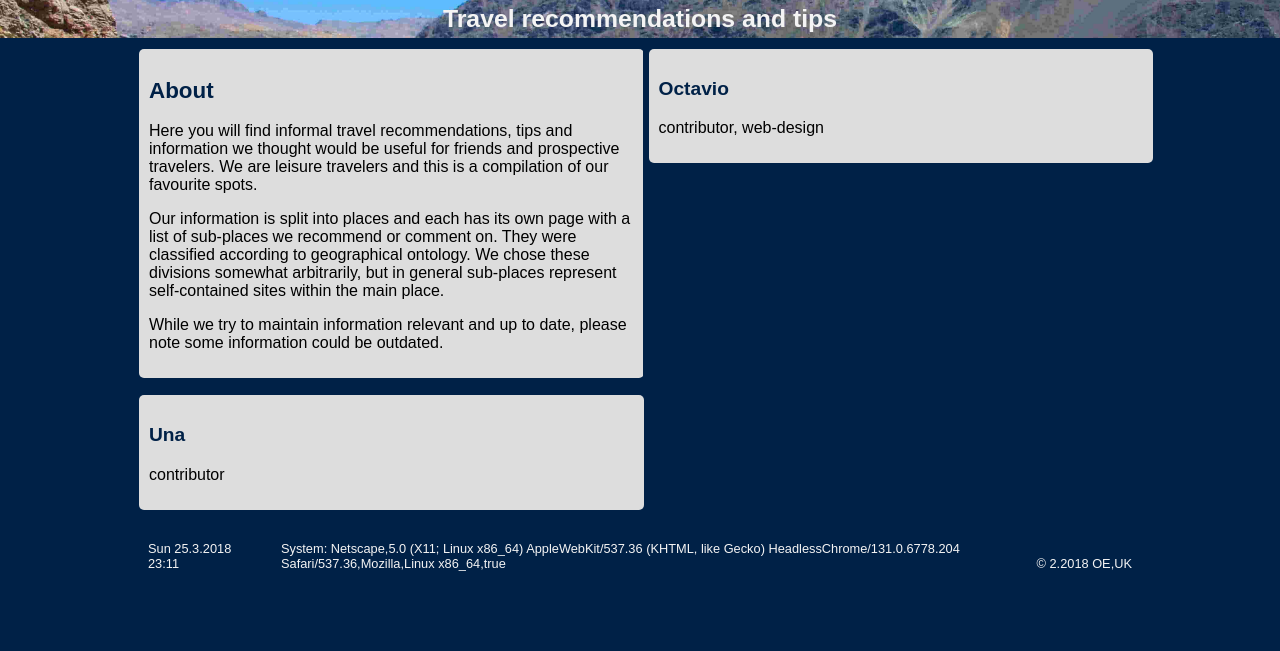
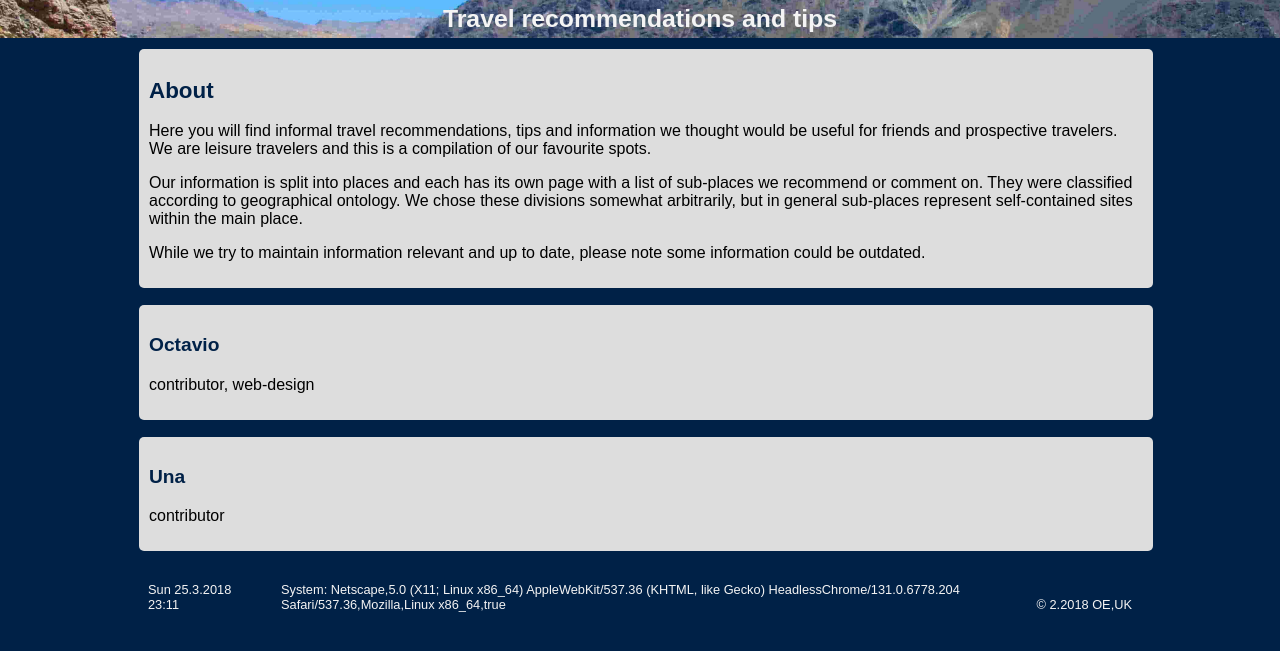
Before and after one commit to Octavioyuna/Octavioyuna.github.io, a PHP site: page /about.html in a window 1280 px wide. Shown: the part 87-738 px from the top of the page. Run offline with PHP 8.4, Linux system fonts and the light colour scheme.

Commit message:
Add files via upload

```diff
--- a/css/style.css
+++ b/css/style.css
@@ -217,7 +217,7 @@ header .logoImgContainer img{
 #mainContent {
   display: grid;
   grid-gap: 5px;
-  grid-template-columns: repeat(auto-fit, minmax(400px, 1fr));
+  grid-template-columns: repeat(auto-fit, minmax(600px, 1fr));
   background: var(--backgroundColor);
   padding:5px;
 
```
